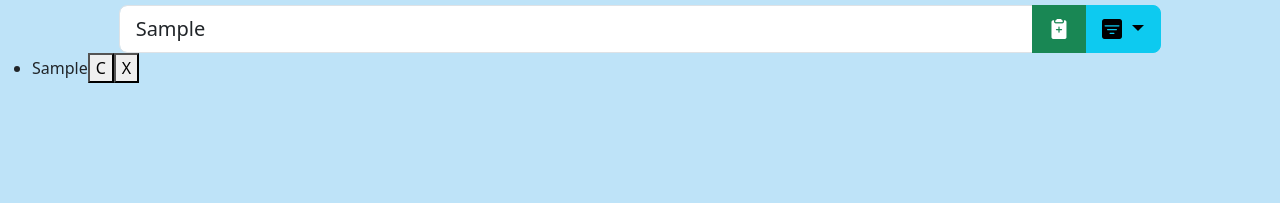
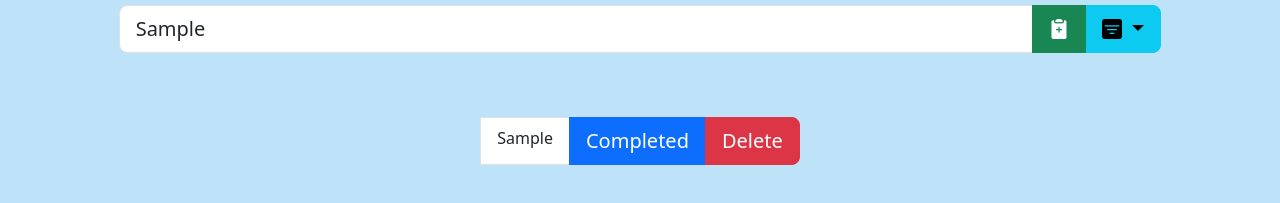
Before and after one commit to ViNu-23/Todo-List-using-JS, a plain HTML site: page index.html in a window 1280 px wide. Both pictures are taken after typing "Sample" into the empty fields and a click on the button 1059 px from the left and 128 px from the top of the page. Shown: the part 99-302 px from the top of the page. Drawn offline with nearby package versions, Linux system fonts and the light colour scheme.

Commit message:
better ui

```diff
--- a/app.js
+++ b/app.js
@@ -4,27 +4,43 @@ const todoList = document.querySelector(".task-list");
 
 todoButton.addEventListener("click", addTodo);
 
+
 function addTodo(e) {
+  if((todoInput.value)==0){
+    alert('Enter Task')
+  }else{
+    addTodo2(e)
+  }
+}
+
+function addTodo2(e) {
   //created li list
-  // alert("new task added");
+
+  const divList = document.createElement("div");
+  divList.className = "input-group input-group-lg";
+
+
 
   const todoLi = document.createElement("li");
-  todoLi.className = "todos";
+  todoLi.className = " list-group-item";
   todoLi.appendChild(document.createTextNode(todoInput.value));
   todoLi.value = "";
+  divList.appendChild(todoLi);
 
   //creating task-complete button
   const completeBtn = document.createElement("button");
-  completeBtn.className = "complete-btn";
-  completeBtn.innerHTML = "C";
-  todoLi.appendChild(completeBtn);
+  completeBtn.className = "btn btn-primary";
+  completeBtn.innerHTML = `Completed`;
+  divList.appendChild(completeBtn);
 
   //creating task-remove button
   const trashBtn = document.createElement("button");
-  trashBtn.className = "remove-btn";
-  trashBtn.innerHTML = "X";
-  todoLi.appendChild(trashBtn);
-  todoList.appendChild(todoLi);
+  trashBtn.className = "btn btn-danger";
+  trashBtn.innerHTML = `Delete`;
+  divList.appendChild(trashBtn);
+
+
+  todoList.appendChild(divList);
   e.preventDefault();
 }
 
@@ -34,8 +50,7 @@ removeTask.addEventListener("click", remTask);
 
 function remTask(e) {
   const items = e.target;
-  if (items.className === "remove-btn") {
-    // alert("Task removed");
+  if (items.className === "btn btn-danger") {
     const todo = items.parentElement;
     todo.classList.add("fall");
     todo.addEventListener("transitionend", function () {
@@ -43,11 +58,10 @@ function remTask(e) {
     });
     //task completed effect
   }
-  if (items.className === "complete-btn") {
+  if (items.className === "btn btn-primary") {
     const todo = items.parentElement;
     todo.classList.toggle("completed");
     result = todoInput.value;
-    // alert(`Great u completed ${result}`);
   }
 
   e.preventDefault();
--- a/index.html
+++ b/index.html
@@ -39,22 +39,29 @@
           <button type="submit" class="btn btn-success" id="task-submit">
             <i class="bi bi-clipboard2-plus-fill"></i>
           </button>
-          <button class="btn btn-info dropdown-toggle" type="button" data-bs-toggle="dropdown" aria-expanded="false">
+          <button
+            class="btn btn-info dropdown-toggle"
+            type="button"
+            data-bs-toggle="dropdown"
+            aria-expanded="false"
+          >
             <i class="bi bi-filter-square-fill"></i>
-   </button>
+          </button>
           <ul class="dropdown-menu">
             <li><a class="dropdown-item active" href="#">All</a></li>
             <li><a class="dropdown-item" href="#">Completed</a></li>
             <li><a class="dropdown-item" href="#">Uncompleted</a></li>
           </ul>
         </div>
-        </div>
       </form>
-<div>
+      <div class="input-group input-group-lg  list">
+      <ol class=" list-group task-list list-group-numbered" type="1">
 
-        <ul class="task-list"></ul>
+      </ol>
       </div>
     </div>
-<script src="app.js"></script>
+
+
+    <script src="app.js"></script>
   </body>
 </html>
--- a/style.css
+++ b/style.css
@@ -1,6 +1,5 @@
 .completed{
-    text-decoration: line-through;
-    opacity: 0.5;
+    opacity: 0.4;
 }
 .fall{
     opacity: 0;
@@ -19,3 +18,13 @@ h1{
     padding: 1.5rem;
     text-align: center;
 }
+
+.list{
+   padding-top: 4rem;
+   /* align-items: center; */
+   justify-content: center;
+}
+li{
+    text-transform:capitalize;
+
+}
```
